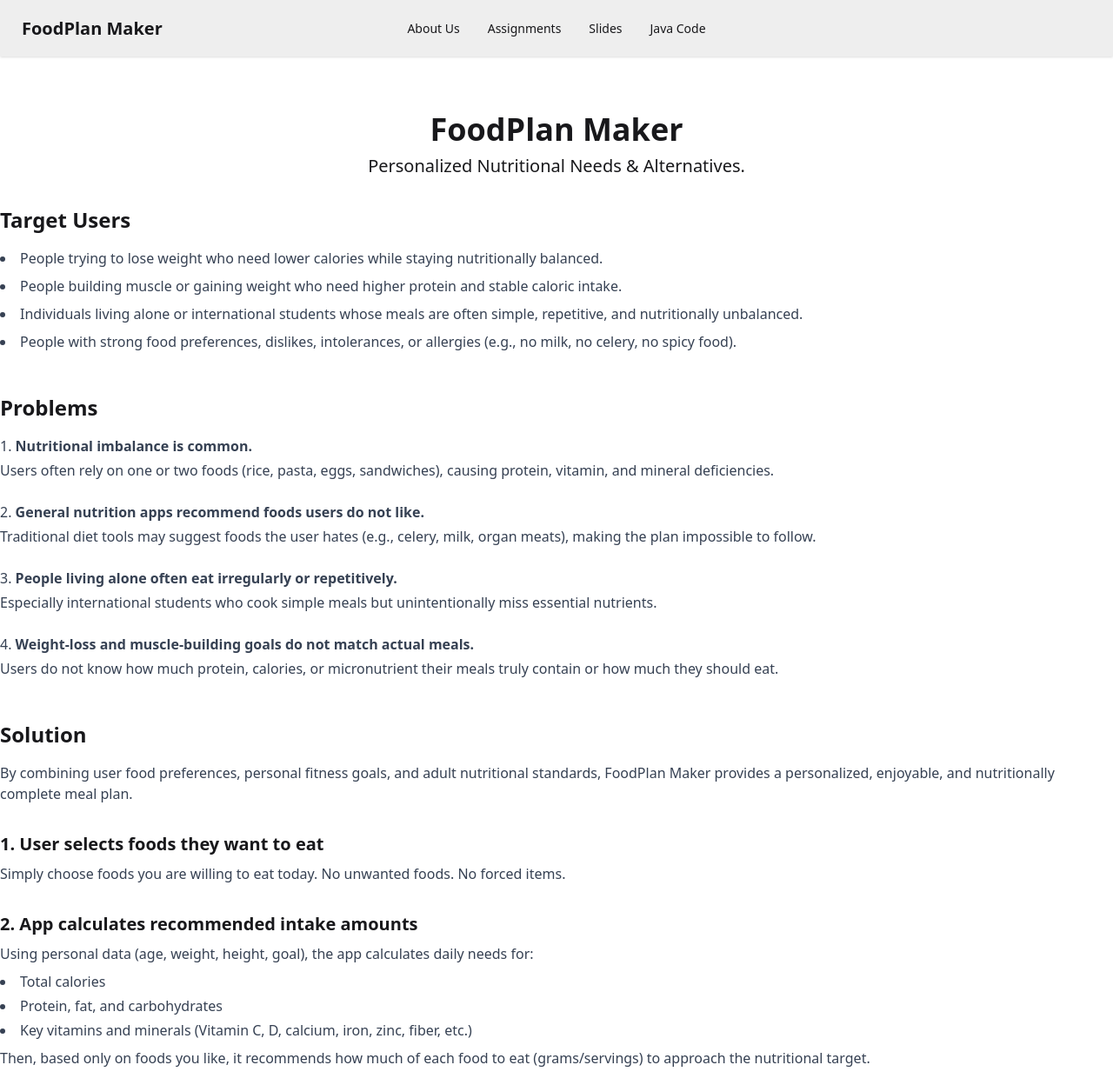
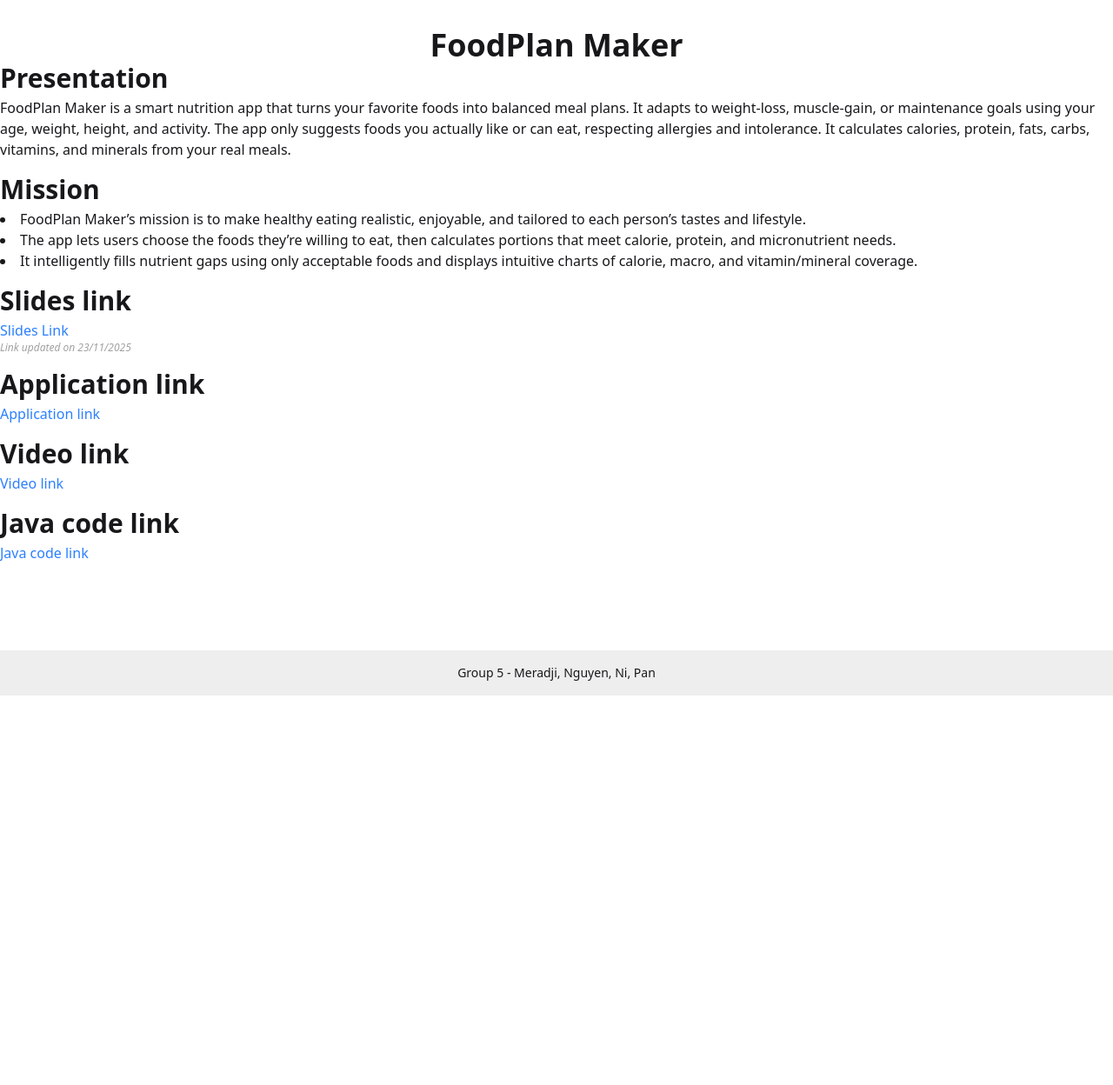
Before and after one commit to dnguye12/Innovation-and-Entrepreneurship-Advanced, a plain HTML site: page index.html in a window 1280 px wide. Shown: the top 1248 px of the page at 87% size. After the commit the page ends 800 px from the top, so only its background shows below. Drawn offline with nearby package versions, Linux system fonts and the light colour scheme.

Commit message:
update format

```diff
--- a/index.html
+++ b/index.html
@@ -10,156 +10,40 @@
 </head>
 
 <body class="flex flex-col min-h-screen">
-    <div class="shadow-sm bg-base-300">
-        <div class="navbar container max-w-7xl mx-auto">
-            <div class="navbar-start">
-                <div class="dropdown">
-                    <div tabindex="0" role="button" class="btn btn-ghost lg:hidden">
-                        <svg xmlns="http://www.w3.org/2000/svg" class="h-5 w-5" fill="none" viewBox="0 0 24 24"
-                            stroke="currentColor">
-                            <path stroke-linecap="round" stroke-linejoin="round" stroke-width="2"
-                                d="M4 6h16M4 12h8m-8 6h16" />
-                        </svg>
-                    </div>
-                    <ul tabindex="-1"
-                        class="menu menu-sm dropdown-content bg-base-100 rounded-box z-1 mt-3 w-52 p-2 shadow">
-                        <li><a>Item 1</a></li>
-                        <li>
-                            <a>Parent</a>
-                            <ul class="p-2">
-                                <li><a>Submenu 1</a></li>
-                                <li><a>Submenu 2</a></li>
-                            </ul>
-                        </li>
-                        <li><a>Item 3</a></li>
-                    </ul>
-                </div>
-                <a class="btn btn-ghost text-xl" href="index.html">FoodPlan Maker</a>
-            </div>
-            <div class="navbar-center hidden lg:flex">
-                <ul class="menu menu-horizontal px-1 gap-x-2">
-                    <li><a href="index.html">About Us</a></li>
-                    <li><a href="assignments.html">Assignments</a></li>
-                    <li><a href="slides.html">Slides</a></li>
-                    <li><a href="code.html">Java Code</a></li>
-                </ul>
-            </div>
-            <div class="navbar-end">
-            </div>
-        </div>
-    </div>
-    <div class="flex-1 container max-w-7xl mx-auto py-16">
+    <section class="py-8 flex-1 container max-w-7xl mx-auto">
         <h1 class="text-center text-4xl font-semibold">FoodPlan Maker</h1>
-        <p class="text-center text-xl mt-2">Personalized Nutritional Needs & Alternatives.</p>
+        <h2 class="text-3xl font-semibold mb-1">Presentation</h2>
+        <p>FoodPlan Maker is a smart nutrition app that turns your favorite foods into balanced meal plans.
+            It adapts to weight-loss, muscle-gain, or maintenance goals using your age, weight, height, and activity.
+            The app only suggests foods you actually like or can eat, respecting allergies and intolerance.
+            It calculates calories, protein, fats, carbs, vitamins, and minerals from your real meals.</p>
 
-        <section class="mt-8">
-            <h2 class="text-2xl font-semibold">Target Users</h2>
-            <ul class="mt-4 space-y-2 list-disc list-inside text-gray-700">
-                <li>People trying to lose weight who need lower calories while staying nutritionally balanced.</li>
-                <li>People building muscle or gaining weight who need higher protein and stable caloric intake.</li>
-                <li>Individuals living alone or international students whose meals are often simple, repetitive, and
-                    nutritionally unbalanced.</li>
-                <li>People with strong food preferences, dislikes, intolerances, or allergies (e.g., no milk, no celery,
-                    no spicy food).</li>
-            </ul>
-        </section>
+        <h2 class="text-3xl font-semibold mb-1 mt-4">Mission</h2>
+        <ul class=" list-disc list-inside">
+            <li>FoodPlan Maker’s mission is to make healthy eating realistic, enjoyable, and tailored to each person’s
+                tastes and lifestyle.</li>
+            <li>The app lets users choose the foods they’re willing to eat, then calculates portions that meet calorie,
+                protein, and micronutrient needs.</li>
+            <li>It intelligently fills nutrient gaps using only acceptable foods and displays intuitive charts of
+                calorie, macro, and vitamin/mineral coverage.</li>
+        </ul>
 
-        <section class="mt-12">
-            <h2 class="text-2xl font-semibold">Problems</h2>
-            <ol class="mt-4 space-y-6 list-decimal list-inside text-gray-700">
-                <li>
-                    <span class="font-semibold">Nutritional imbalance is common.</span>
-                    <p class="mt-1">
-                        Users often rely on one or two foods (rice, pasta, eggs, sandwiches), causing protein, vitamin,
-                        and mineral deficiencies.
-                    </p>
-                </li>
-                <li>
-                    <span class="font-semibold">General nutrition apps recommend foods users do not like.</span>
-                    <p class="mt-1">
-                        Traditional diet tools may suggest foods the user hates (e.g., celery, milk, organ meats),
-                        making the plan impossible to follow.
-                    </p>
-                </li>
-                <li>
-                    <span class="font-semibold">People living alone often eat irregularly or repetitively.</span>
-                    <p class="mt-1">
-                        Especially international students who cook simple meals but unintentionally miss essential
-                        nutrients.
-                    </p>
-                </li>
-                <li>
-                    <span class="font-semibold">Weight-loss and muscle-building goals do not match actual meals.</span>
-                    <p class="mt-1">
-                        Users do not know how much protein, calories, or micronutrient their meals truly contain or how
-                        much they should eat.
-                    </p>
-                </li>
-            </ol>
-        </section>
+        <h2 class="text-3xl font-semibold mb-1 mt-4">Slides link</h2>
+        <a href="https://drive.google.com/file/d/10qohRL1ryuUBzcO5j6NKihzEOuOrliK-/view?usp=sharing" target="_blank"
+            class=" text-blue-500">Slides Link</a>
+        <p class=" text-xs italic text-neutral-400">Link updated on 23/11/2025</p>
 
-        <section class="mt-12">
-            <h2 class="text-2xl font-semibold">Solution</h2>
-            <p class="mt-4 text-gray-700">
-                By combining user food preferences, personal fitness goals, and adult nutritional standards, FoodPlan
-                Maker provides
-                a personalized, enjoyable, and nutritionally complete meal plan.
-            </p>
+        <h2 class="text-3xl font-semibold mb-1 mt-4">Application link</h2>
+        <a href="" target="_blank" class=" text-blue-500">Application link</a>
 
-            <div class="mt-8 space-y-8">
-                <div>
-                    <h3 class="text-xl font-semibold">1. User selects foods they want to eat</h3>
-                    <p class="mt-2 text-gray-700">
-                        Simply choose foods you are willing to eat today. No unwanted foods. No forced items.
-                    </p>
-                </div>
+        <h2 class="text-3xl font-semibold mb-1 mt-4">Video link</h2>
+        <a href="https://drive.google.com/file/d/1WbLEkLDWMD9Zdi_DANXw8Y6e75edoQ4p/view?usp=sharing" target="_blank"
+            class=" text-blue-500">Video link</a>
 
-                <div>
-                    <h3 class="text-xl font-semibold">2. App calculates recommended intake amounts</h3>
-                    <p class="mt-2 text-gray-700">
-                        Using personal data (age, weight, height, goal), the app calculates daily needs for:
-                    </p>
-                    <ul class="mt-2 list-disc list-inside text-gray-700 space-y-1">
-                        <li>Total calories</li>
-                        <li>Protein, fat, and carbohydrates</li>
-                        <li>Key vitamins and minerals (Vitamin C, D, calcium, iron, zinc, fiber, etc.)</li>
-                    </ul>
-                    <p class="mt-2 text-gray-700">
-                        Then, based only on foods you like, it recommends how much of each food to eat (grams/servings)
-                        to approach the nutritional target.
-                    </p>
-                </div>
-
-                <div>
-                    <h3 class="text-xl font-semibold">3. Intelligent nutrient-gap completion</h3>
-                    <p class="mt-2 text-gray-700">
-                        If the chosen foods lack certain nutrients, the app recommends additional foods only from items
-                        you can accept.
-                        No forcing disliked ingredients.
-                    </p>
-                </div>
-
-                <div>
-                    <h3 class="text-xl font-semibold">4. Nutrition score &amp; visualization</h3>
-                    <p class="mt-2 text-gray-700">
-                        The app shows how well you meet daily recommended intake through clear, visual feedback:
-                    </p>
-                    <ul class="mt-2 list-disc list-inside text-gray-700 space-y-1">
-                        <li>Calorie progress</li>
-                        <li>Protein/fat/carbs distribution</li>
-                        <li>Vitamin/mineral completeness</li>
-                        <li>Weekly nutrition balance</li>
-                        <li>Long-term progress toward body goals</li>
-                    </ul>
-                </div>
-            </div>
-
-            <p class="mt-10 text-gray-800 font-medium">
-                FoodPlan Maker helps users eat healthier without forcing them to eat foods they dislike, by generating a
-                personalized, enjoyable, and nutritionally complete meal plan.
-            </p>
-        </section>
-    </div>
+        <h2 class="text-3xl font-semibold mb-1 mt-4">Java code link</h2>
+        <a href="https://drive.google.com/file/d/1QcZpNbOyKixyWsN70tAB54IrGODlbE09/view?usp=sharing" target="_blank"
+            class=" text-blue-500">Java code link</a>
+    </section>
 
     <footer class="footer sm:footer-horizontal footer-center bg-base-300 text-base-content p-4">
         <aside>
```
